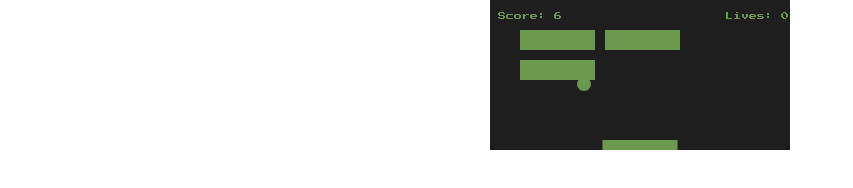
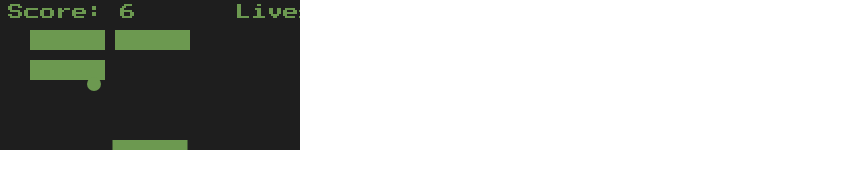
Before and after one commit to retr00exepq/jrdorn4, a plain HTML site: page index.html in a window 1280 px wide. Shown: the whole page, without its empty margins (0-853 px from the left). Drawn offline with Linux system fonts and the light colour scheme.

Commit message:
New favicon, alternative box model

```diff
--- a/css/style.css
+++ b/css/style.css
@@ -1,22 +1,31 @@
+/* || General setup */
+
 @font-face {
   font-family: "PressStart2P";
   src: url("../fonts/PressStart2P-Regular.ttf");
 }
 
-* {
+html,
+body {
+  margin: 0;
   padding: 0;
-  margin: 0;
+  font-size: 8px;
 }
 
+/* alternative box model */
+html {
+  box-sizing: border-box;
+}
+*,
+*:before,
+*:after {
+  box-sizing: inherit;
+}
+
+/* || Canvas styling */
+
 canvas {
-  /* position: absolute;
-  top: 5em;
-  left: 7em; */
   background: #1e1e1e;
-  display: block;
-  margin: 0 auto;
-  /* width: 100vw;
-  height: 100vh; */
   /* width: 100%; */
   height: 100%;
 }
--- a/js/main.js
+++ b/js/main.js
@@ -4,7 +4,7 @@ const ctx = canvas.getContext("2d");
 const ballRadius = 7;
 
 const itemColor = "#6c9950"; //green
-const myFont = "8px PressStart2P";
+const myFont = "2rem PressStart2P";
 
 let x = canvas.width / 2;
 let y = canvas.height - 30;
@@ -82,7 +82,7 @@ function collisionDetection() {
           b.status = 0;
           score++;
           if (score === brickRowCount * brickColumnCount) {
-            alert("You Win!");
+            console.log("You Win!");
             document.location.reload();
           }
         }
@@ -157,7 +157,7 @@ function draw() {
     } else {
       lives--;
       if (!lives) {
-        alert("Game Over");
+        console.log("Game Over");
         document.location.reload();
       } else {
         x = canvas.width / 2;
```
Also changed, not shown: img/favicon.ico.
